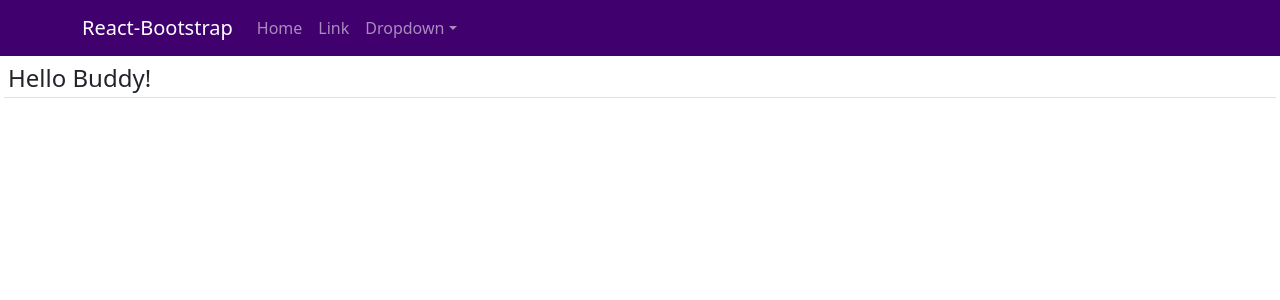
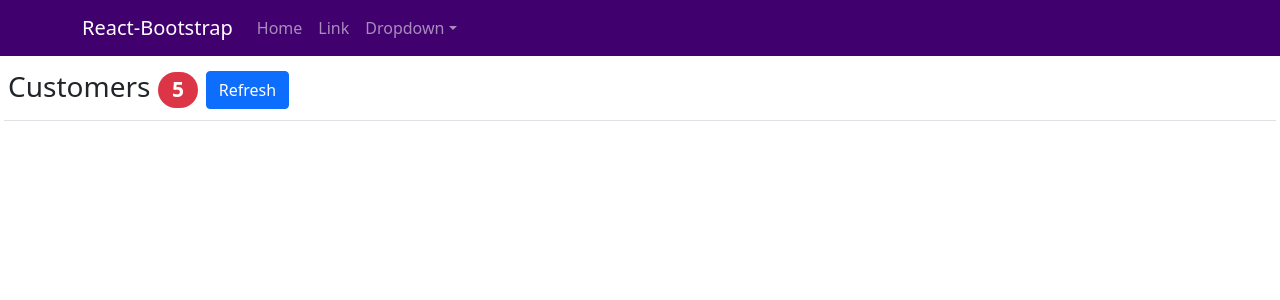
Before and after one commit to m3y54m/react-ui, a React (Create React App) app: page / in a window 1280 px wide. Shown: the top 300 px of the page. Built offline with nearby package versions, Linux system fonts and the light colour scheme.

Commit message:
Handle events

```diff
--- a/src/MainContent.jsx
+++ b/src/MainContent.jsx
@@ -1,19 +1,32 @@
+import React from "react";
 import { Component } from "react";
-
+import { Badge } from "react-bootstrap";
+import { Button } from "react-bootstrap";
 export default class MainContent extends Component {
 
   // dynamic content
-  state = { appTitle: "Hello Buddy!" }
+  state = { pageTitle: "Customers", customersCount: 5 }
 
   render() {
     return (
       <div>
         {/* Use Bootstrap predefined classes for styling */}
-        <h4 className="border-bottom m-1 p-1">
+        <h3 className="border-bottom m-1 p-1">
           {/* Print out the dynamic content using expressions */}
-          {this.state.appTitle}
-        </h4>
+          {this.state.pageTitle}
+          <Badge className="m-2 bg-danger rounded-pill">
+            {this.state.customersCount}
+          </Badge>
+          <Button variant="primary" onClick={this.onRefreshClick}>
+            Refresh
+          </Button>
+        </h3>
       </div>
     );
   }
+
+  // Executes when the user clicks on Refresh button
+  onRefreshClick() {
+    console.log("Refresh clicked");
+  }
 }
```
